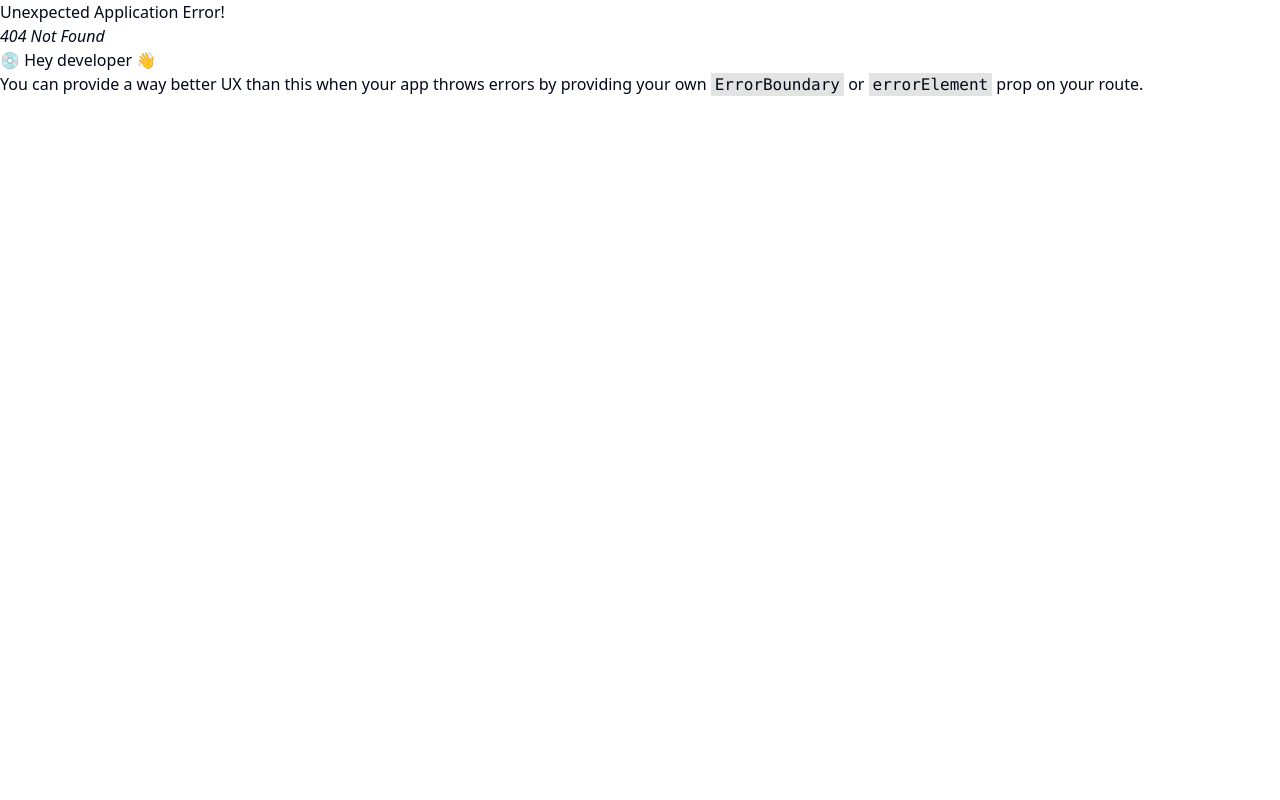
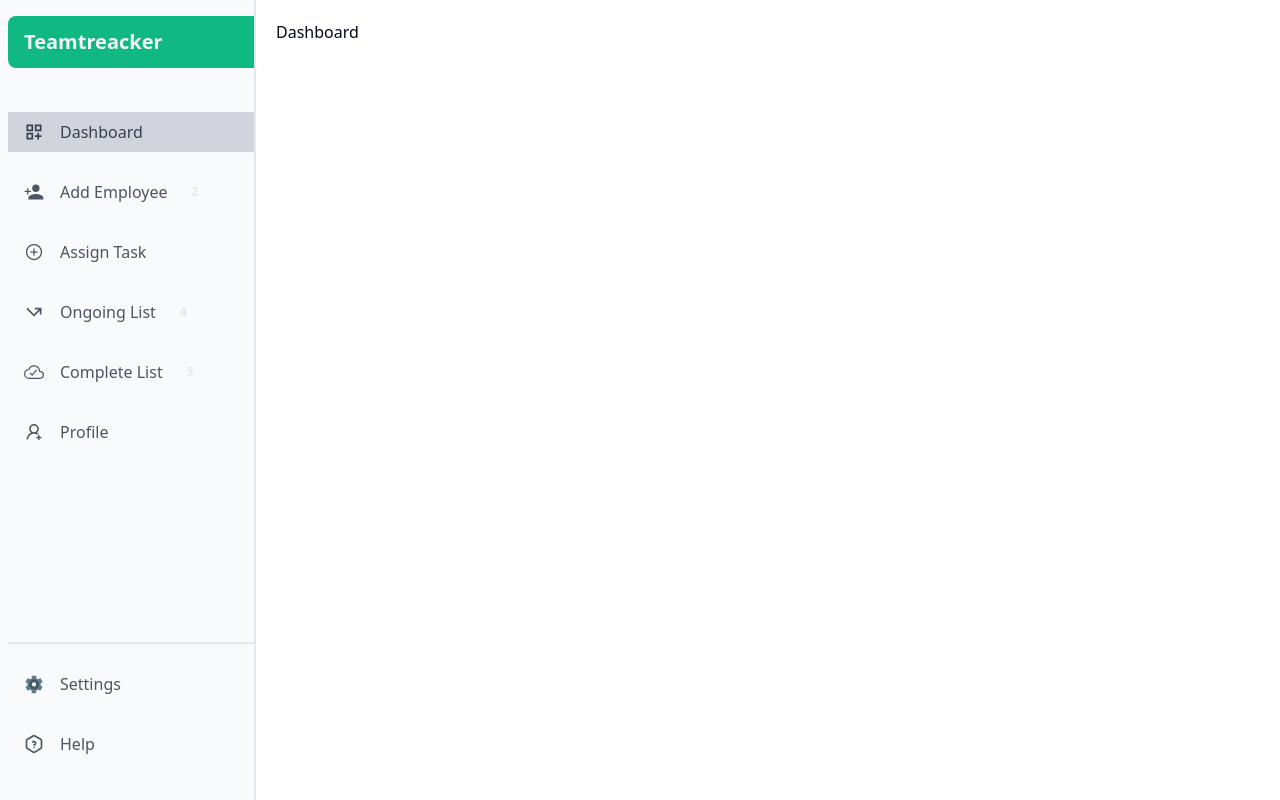
Before and after one commit to Anirbandasjoy/employee-management-server, a React (Vite) app: page /dashboard in a window 1280 px wide. Before the commit this address had no page. Built offline with nearby package versions, Linux system fonts and the light colour scheme.

Commit message:
create dashboard all layouts

```diff
--- a/package.json
+++ b/package.json
@@ -16,6 +16,7 @@
     "lucide-react": "^0.370.0",
     "react": "^18.2.0",
     "react-dom": "^18.2.0",
+    "react-icons": "^5.1.0",
     "react-router-dom": "^6.22.3",
     "tailwind-merge": "^2.2.2",
     "tailwindcss-animate": "^1.0.7"
--- /dev/null
+++ b/src/components/sidebar/MenuItem.tsx
@@ -0,0 +1,36 @@
+import { NavLink } from "react-router-dom";
+
+type PropsTypes = {
+  label: string;
+  address: string;
+  // eslint-disable-next-line @typescript-eslint/no-explicit-any
+  icon: any;
+  count: number | string | undefined;
+};
+
+const MenuItem = ({ label, address, icon: Icon, count }: PropsTypes) => {
+  return (
+    <NavLink
+      to={address}
+      end
+      className={({ isActive }) =>
+        `flex items-center px-4 py-2 my-5  transition-colors duration-300 transform  dark:text-gray-300 hover:bg-gray-300 dark:hover:bg-slate-800    ${
+          isActive
+            ? "bg-gray-300 dark:bg-gray-800  text-gray-700 "
+            : "text-gray-600  dark:text-gray-300 "
+        }`
+      }
+    >
+      <Icon className="w-5 h-5" />
+
+      <span className="mx-4 font-medium">{label}</span>
+      {count && (
+        <div className="bg-success p-2  rounded-full text-xs h-6 flex justify-center items-center font-semibold text-gray-200">
+          {count}
+        </div>
+      )}
+    </NavLink>
+  );
+};
+
+export default MenuItem;
--- /dev/null
+++ b/src/components/sidebar/Sidebar.tsx
@@ -0,0 +1,128 @@
+import { useState } from "react";
+import { AiOutlineUserAdd } from "react-icons/ai";
+import { FcSettings } from "react-icons/fc";
+import { AiOutlineBars } from "react-icons/ai";
+import { MdOutlineDashboardCustomize } from "react-icons/md";
+
+import { IoAddCircleOutline, IoCloudDoneOutline } from "react-icons/io5";
+import { MdOutlineCallMissedOutgoing } from "react-icons/md";
+
+import { Link } from "react-router-dom";
+import MenuItem from "./MenuItem";
+import { IoMdPersonAdd } from "react-icons/io";
+import { TbHelpHexagon } from "react-icons/tb";
+const Sidebar = () => {
+  //   const [toggle, setToggle] = useState(false)
+  const [isActive, setActive] = useState(false);
+
+  //   For guest/host menu item toggle button
+  //   const toggleHandler = event => {
+  //     setToggle(event.target.checked)
+  //   }
+  // Sidebar Responsive Handler
+  const handleToggle = () => {
+    setActive(!isActive);
+  };
+  return (
+    <>
+      {/* Small Screen Navbar */}
+      <div className=" text-gray-800 flex justify-between md:hidden ">
+        <div>
+          <div className="block cursor-pointer p-4 font-bold dark:text-gray-300">
+            Teamtreacker
+          </div>
+        </div>
+
+        <button
+          onClick={handleToggle}
+          className="mobile-menu-button p-4 focus:outline-none dark:text-gray-300 focus:bg-gray-200"
+        >
+          <AiOutlineBars className="h-5 w-5" />
+        </button>
+      </div>
+      {/* Sidebar */}
+      <div
+        className={`z-10 md:fixed flex flex-col bg-gray-50 justify-between dark:bg-gray-900 overflow-x-hidden   border-r-2 dark:border-gray-800  w-64 space-y-6 pl-2 py-4 absolute inset-y-0 left-0 transform ${
+          isActive && "-translate-x-full"
+        }  md:translate-x-0  transition duration-200 ease-in-out`}
+      >
+        <div>
+          <div>
+            <div className="w-full  md:flex py-3 rounded-l-lg  items-center  bg-success mx-auto bg-emerald-500">
+              <Link to="/" className="text-xl pl-4 font-semibold text-gray-100">
+                Teamtreacker
+              </Link>
+            </div>
+          </div>
+
+          {/* Nav Items */}
+          <div className="flex flex-col justify-between flex-1 mt-6 ">
+            {/* If a user is host */}
+            {/* <ToggleBtn toggleHandler={toggleHandler} /> */}
+            <nav>
+              <MenuItem
+                icon={MdOutlineDashboardCustomize}
+                label="Dashboard"
+                address="/dashboard"
+                count={undefined}
+              />
+              <MenuItem
+                icon={IoMdPersonAdd}
+                label="Add Employee"
+                address="/dashboard/add-employee"
+                count={2}
+              />
+              <MenuItem
+                icon={IoAddCircleOutline}
+                label="Assign Task"
+                address="/dashboard/assign-task"
+                count={undefined}
+              />
+
+              <MenuItem
+                icon={MdOutlineCallMissedOutgoing}
+                label="Ongoing List"
+                address="/dashboard/ongoing-list"
+                count={4}
+              />
+              <MenuItem
+                icon={IoCloudDoneOutline}
+                label="Complete List"
+                address="/dashboard/complete-tasks"
+                count={5}
+              />
+              <MenuItem
+                icon={AiOutlineUserAdd}
+                label="Profile"
+                address="/dashboard/profile"
+                count={undefined}
+              />
+
+              {/* Menu Items */}
+            </nav>
+          </div>
+        </div>
+
+        <div>
+          <div className="dark:h-[3px] h-[2px] w-full bg-gray-200 dark:bg-gray-800"></div>
+          <MenuItem
+            icon={FcSettings}
+            label="Settings"
+            address="/dashboard/settings"
+            count={undefined}
+          />
+          <div className="">
+            <MenuItem
+              icon={TbHelpHexagon}
+              label="Help"
+              address="/dashboard/help"
+              count={undefined}
+            />
+          </div>
+        </div>
+      </div>
+    </>
+  );
+};
+
+export default Sidebar;
--- a/src/layout/DashboardLayout.tsx
+++ b/src/layout/DashboardLayout.tsx
@@ -1,10 +1,15 @@
+import Sidebar from "@/components/sidebar/Sidebar";
 import { Outlet } from "react-router-dom";
 
 const DashboardLayout = () => {
   return (
-    <div>
-      dasboard layout
-      <Outlet />
+    <div className="relative min-h-screen md:flex dark:bg-gray-900">
+      <Sidebar />
+      <div className="flex-1 md:ml-64">
+        <div className="p-5">
+          <Outlet />
+        </div>
+      </div>
     </div>
   );
 };
--- /dev/null
+++ b/src/pages/dashboard/addEmployee/AddEmployee.tsx
@@ -0,0 +1,5 @@
+const AddEmployee = () => {
+  return <div>Add Employee</div>;
+};
+
+export default AddEmployee;
--- /dev/null
+++ b/src/pages/dashboard/assignTask/AssignTask.tsx
@@ -0,0 +1,5 @@
+const AssignTask = () => {
+  return <div>Assign Task</div>;
+};
+
+export default AssignTask;
--- /dev/null
+++ b/src/pages/dashboard/completeTask/CompleteTask.tsx
@@ -0,0 +1,5 @@
+const CompleteTask = () => {
+  return <div>Complete Task</div>;
+};
+
+export default CompleteTask;
--- /dev/null
+++ b/src/pages/dashboard/profile/Profile.tsx
@@ -0,0 +1,5 @@
+const Profile = () => {
+  return <div>Profile Ready</div>;
+};
+
+export default Profile;
--- /dev/null
+++ b/src/pages/dashboard/settings/Settings.tsx
@@ -0,0 +1,5 @@
+const Settings = () => {
+  return <div>Settings</div>;
+};
+
+export default Settings;
--- /dev/null
+++ b/src/pages/help/Help.tsx
@@ -0,0 +1,5 @@
+const Help = () => {
+  return <div>Help page</div>;
+};
+
+export default Help;
--- a/src/pages/home/Home.tsx
+++ b/src/pages/home/Home.tsx
@@ -35,7 +35,7 @@ const Home = () => {
             />
           </div>
         </div>
-        <Link to="/dasboard" className=" z-10 absolute">
+        <Link to="/dashboard" className=" z-10 absolute">
           <Button className="text-[10px] rounded-lg transform hover:scale-110">
             Let's Explore
           </Button>
```
Also changed, not shown: src/routes/routes.tsx (+21 -1 lines), 1 other file (tests, documents, lock files or other folders).
